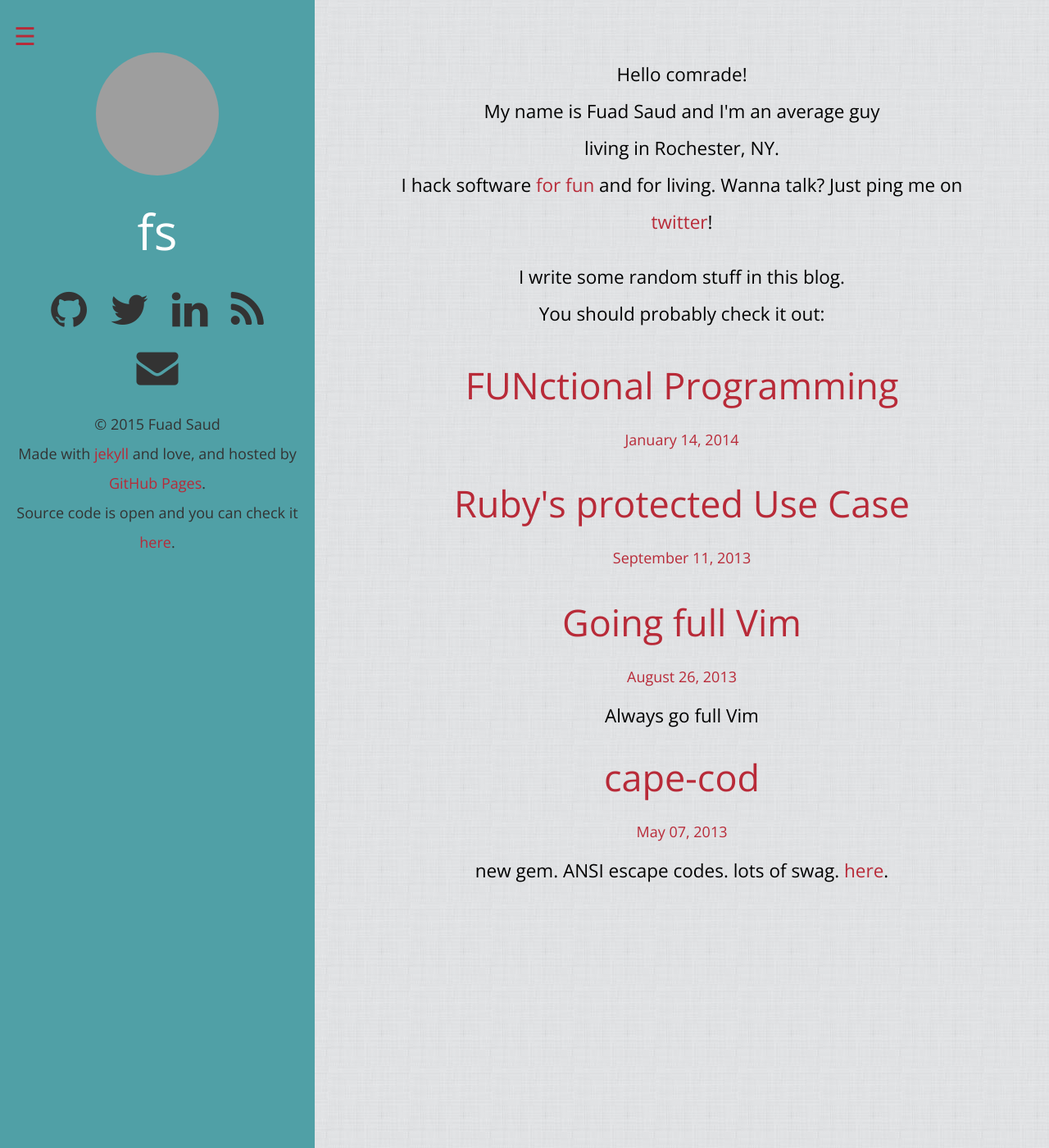
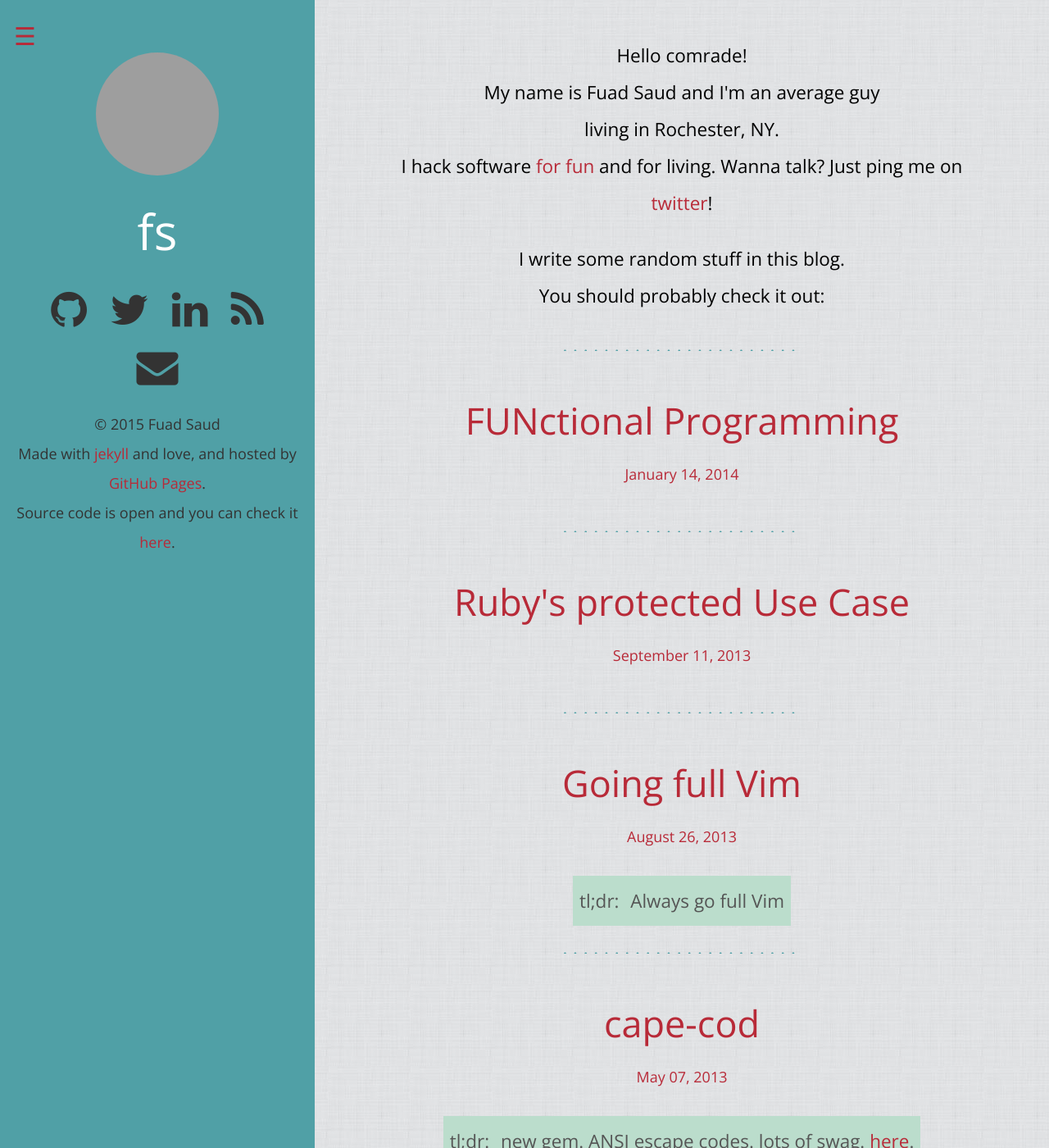
Before and after one commit to fuadsaud/fuadsaud.github.io, a Jekyll site: the page built from index.html, in a window 1280 px wide and 1400 px high. Shown: the whole window at 82% size. Built offline with Jekyll 4.4.1, drawn with Linux system fonts in a browser that asks for light colours; nearby versions of some CDN libraries; grey boxes are pictures that could not be loaded.

Commit message:
Rework a lot of css

```diff
--- a/css/layout.scss
+++ b/css/layout.scss
@@ -5,39 +5,46 @@
 
 $resolution-treshold: 1140px;
 
-@mixin hide-small-screen { @media(max-width: $resolution-treshold) { display: none; } }
-@mixin hide-large-screen { @media(min-width: $resolution-treshold + 1) { display: none; } }
+@mixin hide-small-screen {
+    @media(max-width: $resolution-treshold) { display: none;
+    };
+}
+@mixin hide-large-screen {
+    @media(min-width: $resolution-treshold + 1) { display: none;
+    };
+}
 
 html {
     font-size: 62.5%;
 
+    box-sizing: border-box;
+
     @media(max-width: 320px) { font-size: 45%; }
+}
+
+*, *:before, *:after {
+  box-sizing: inherit;
 }
 
 hr {
     border: none;
-    font-size: 1.0em;
+    font-size: 1em;
     letter-spacing: .3em;
     text-align: center;
+    height: 1em;
 
     &:before { content: '.......................'; }
 }
 
-h1 {
-    font-size: 2em;
-    margin: 0;
+p {
+    line-height: 2em;
 }
 
-h2 {
-    font-size: 1.75em;
-    margin: .35em .75em;
+.container {
+    &:after {
+        clear: both;
+    };
 }
-
-h3 { font-size: 1.3em; }
-
-p { line-height: 2em; }
-
-.container { &:after { clear: both; } }
 
 .sidebar {
     @include hide-small-screen;
@@ -124,14 +131,14 @@ main {
     @mixin split {
         box-sizing: border-box;
 
-        padding: 2em 3em;
+        padding: 1em 3em;
         float: right;
         width: 70%;
     }
 
     @mixin only {
         float: none;
-        padding: 2em 0 2em 5%;
+        padding: 1em 0 1em 5%;
     }
 
     &.only { @include only; }
@@ -153,6 +160,8 @@ main {
         }
 
         .tldr {
+            display: inline-block;
+
             margin: 0 2em;
             text-align: inherit;
         }
@@ -181,15 +190,35 @@ main {
     }
 }
 
-.post {
-    @media(max-width: 320px) { padding: .35em; }
+.resume, .post {
+    @media(max-width: 320px) {
+        padding: .35em;
+    }
+
+    h1 {
+        font-size: 2em;
+        margin: 1.2em .5em .5em .5em;
+    }
+
+    h2 {
+        font-size: 1.75em;
+        margin: 1.2em .75em;
+    }
+
+    h3 {
+        font-size: 1.3em;
+        margin: 1.2em .5em;
+    }
 
     header {
         text-align: center;
 
         margin-bottom: 1.5em;
 
-        .date { margin: 0; }
+        .date {
+            margin: 0;
+        }
+    }
 
     .tldr {
         padding: .35em;
@@ -199,7 +228,6 @@ main {
         &:before {
             content: 'tl;dr: ';
             margin-right: .35em;
-            }
         }
     }
 
@@ -213,7 +241,10 @@ main {
 
     .comments { margin-top: 2em; }
 
-    p { text-align: justify; }
+    p {
+        text-align: justify;
+        margin: 1.2em 0;
+    }
 }
 
 .highlight {
--- a/css/skin.scss
+++ b/css/skin.scss
@@ -4,6 +4,7 @@
 
 $primary-color:   #50a0a6;
 $secondary-color: #b82a38;
+$tertiary-color:  #2b2d42;
 
 $email-color:     $secondary-color;
 $feed-color:      #f50;
@@ -24,13 +25,13 @@ $twitter-color:   #2eb8e7;
     }
 }
 
-@mixin glowing-links {
+@mixin glowing-links($color: $secondary-color) {
     a {
-        color: $secondary-color;
+        color: $color;
 
         &:hover {
-            color: $secondary-color;
-            text-shadow: $secondary-color -.05em .05em .15em;
+            color: $color;
+            text-shadow: $color -.05em .05em .15em;
         }
     }
 }
@@ -62,34 +63,50 @@ a {
     @include invert-colors-on-hover($secondary-color);
 }
 
-hr { color: $primary-color; }
+hr {
+    color: $primary-color;
+}
 
 h1,
 h2,
 h3,
-.social-links { @include reset-links; }
+.social-links {
+    @include reset-links;
+}
 
 h1,
 h2,
 h3,
 h4,
 h5,
-h6 { font-weight: lighter; }
+h6 {
+    font-weight: lighter;
+}
 
-img { @include reset-links; }
+img {
+    @include reset-links;
+}
 
-p { line-height: 2em; }
+p {
+    line-height: 2em;
+}
 
-strong { font-weight: normal; }
+strong {
+    font-weight: normal;
+}
 
-.sidebar { @include transition (1s); }
+.sidebar {
+    @include transition (1s);
+}
 
 .sidebar,
 .topbar,
 .bottombar {
     color: #333;
 
-    h1 { color: #fff; }
+    h1 {
+        color: #fff;
+    }
 
     .avatar { @include reset-links; }
 
@@ -102,8 +119,6 @@ strong { font-weight: normal; }
 }
 
 .social-links {
-    li { -webkit-font-smoothing: antialiased; }
-
     .feed {
         a:hover { color: $feed-color; }
     }
@@ -126,7 +141,7 @@ strong { font-weight: normal; }
 }
 
 .post {
-    header .tldr {
+    .tldr {
         background-color: #bdc;
         color: #555;
     }
@@ -134,11 +149,23 @@ strong { font-weight: normal; }
 
 .post,
 .resume {
-    h1 { color: $secondary-color; }
-    h2 { color: $primary-color; }
+    h1 {
+        @include glowing-links($secondary-color);
 
-    h1,
-    h2 { @include glowing-links; }
+        color: $secondary-color;
+    }
+
+    h2 {
+        @include glowing-links($primary-color);
+
+        color: $primary-color;
+    }
+
+    h3 {
+        @include glowing-links($tertiary-color);
+
+        color: $tertiary-color;
+    }
 }
 
 .highlight {
```
Lines whose indentation alone changed are shown as unchanged.
